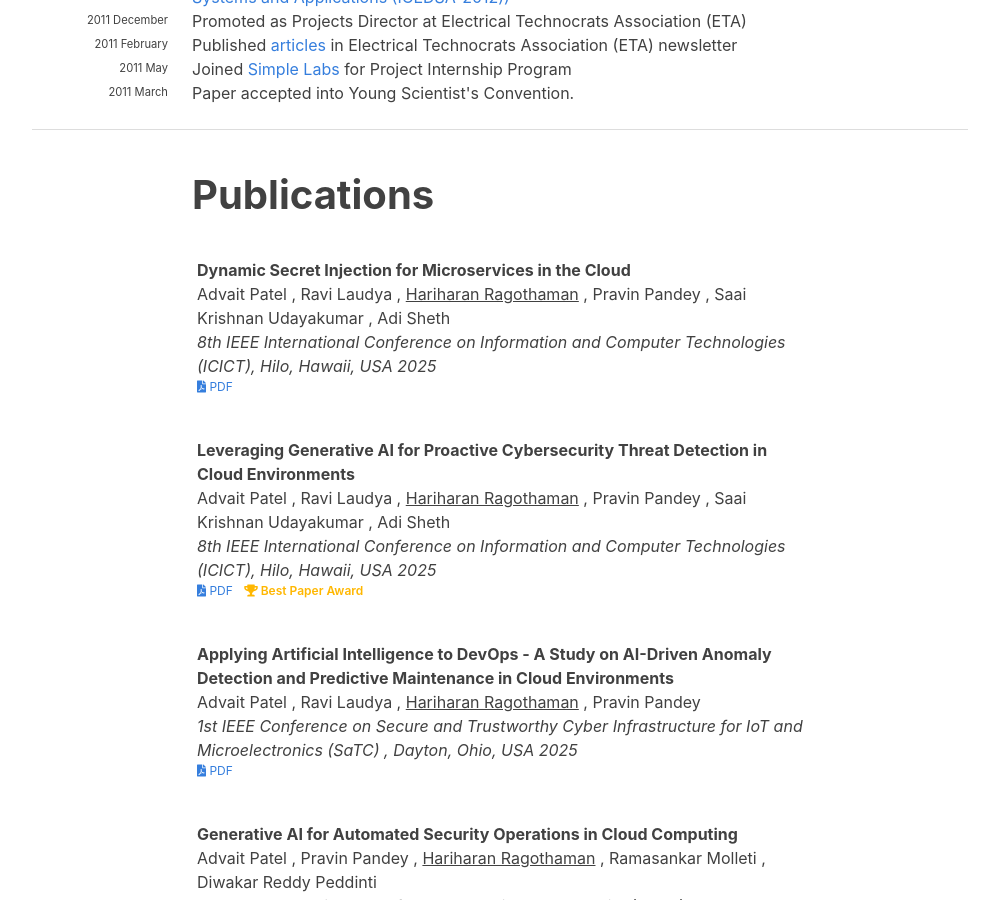
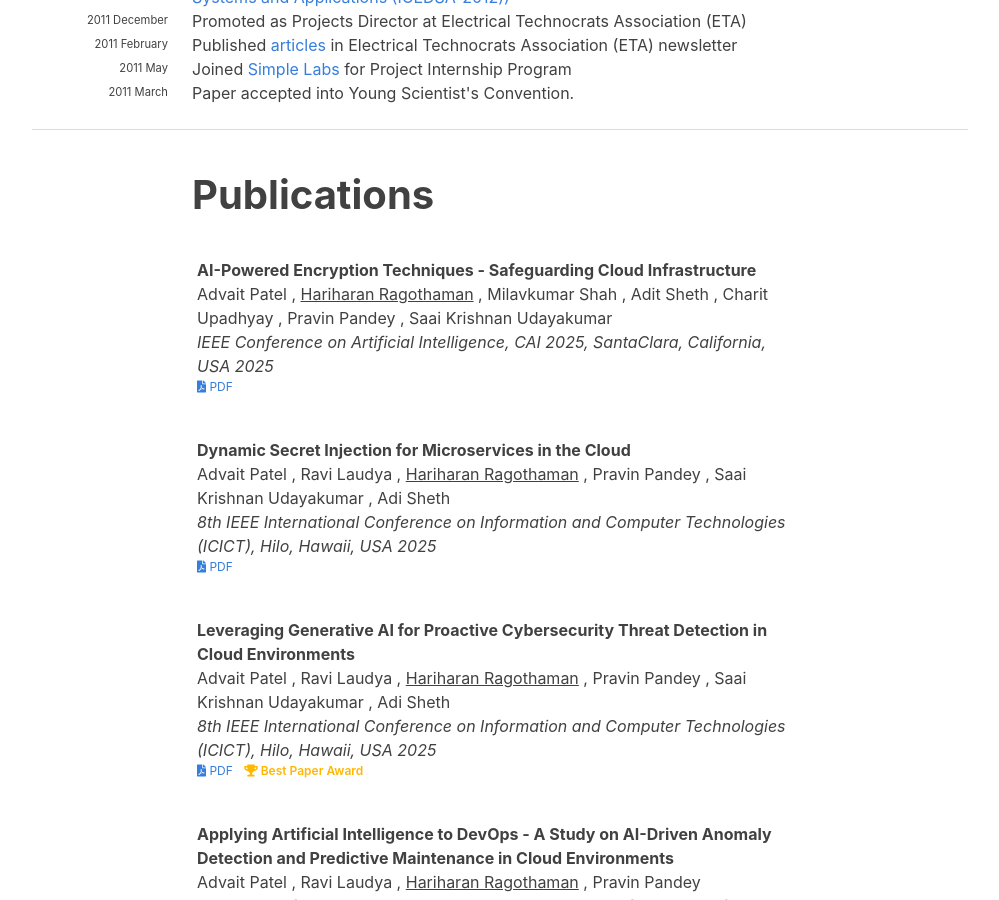
Before and after one commit to hariharanragothaman/hariharanragothaman.github.io, a Jekyll site: the page built from index.md, in a window 1280 px wide and 900 px high, scrolled down 3493 px. Shown: the whole window, without its empty margins (140-1139 px from the left). Built offline with Jekyll 4.4.1, drawn with Linux system fonts in a browser that asks for light colours; nearby versions of some CDN libraries; some web fonts are replaced.

Commit message:
Polishes and Updates

```diff
--- a/_data/publications.yaml
+++ b/_data/publications.yaml
@@ -1,4 +1,19 @@
 ---
+- id: dynamic-secret-injection
+  authors:
+    - Advait Patel
+    - Hariharan Ragothaman
+    - Milavkumar Shah
+    - Adit Sheth
+    - Charit Upadhyay
+    - Pravin Pandey
+    - Saai Krishnan Udayakumar
+  title: AI-Powered Encryption Techniques - Safeguarding Cloud Infrastructure
+  venue: IEEE Conference on Artificial Intelligence, CAI 2025, SantaClara, California, USA
+  year: 2025
+  type: conference
+  pdf: https://www.icict.org/
+
 - id: dynamic-secret-injection
   authors:
     - Advait Patel
```
